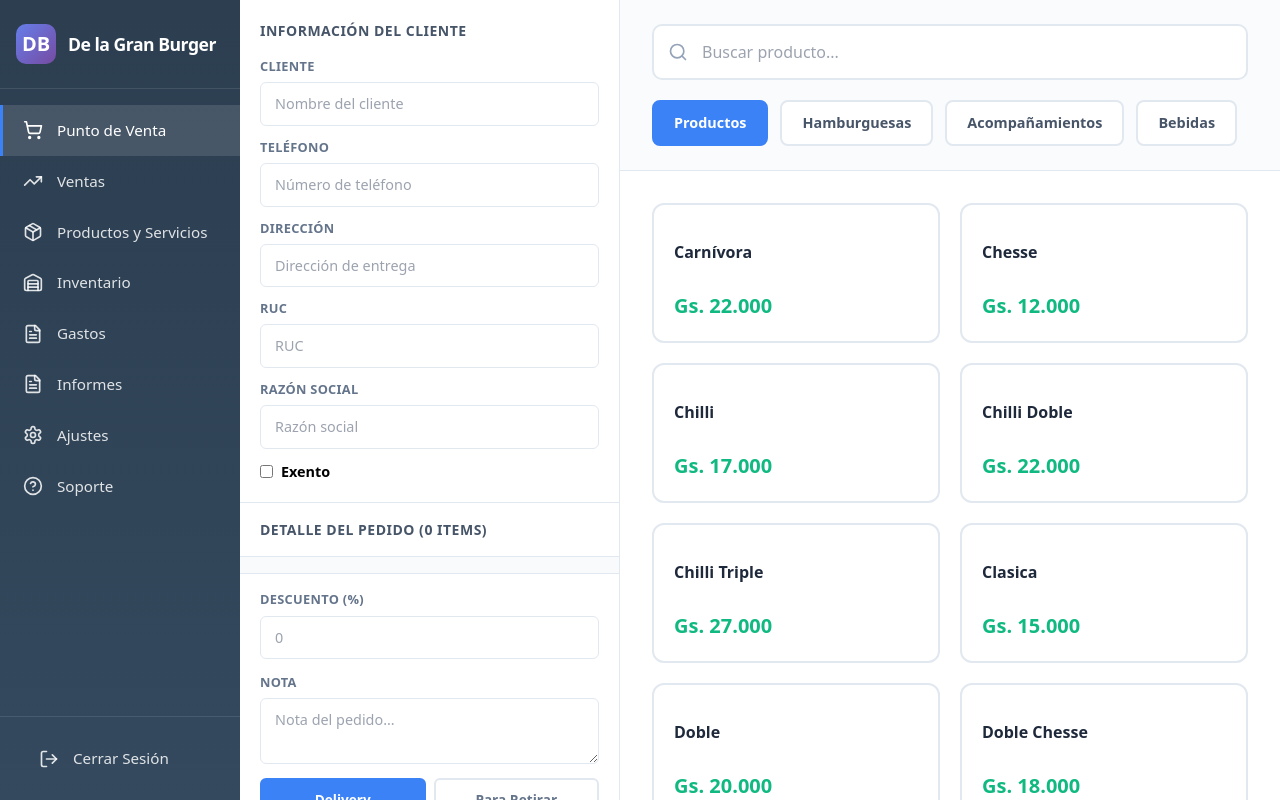
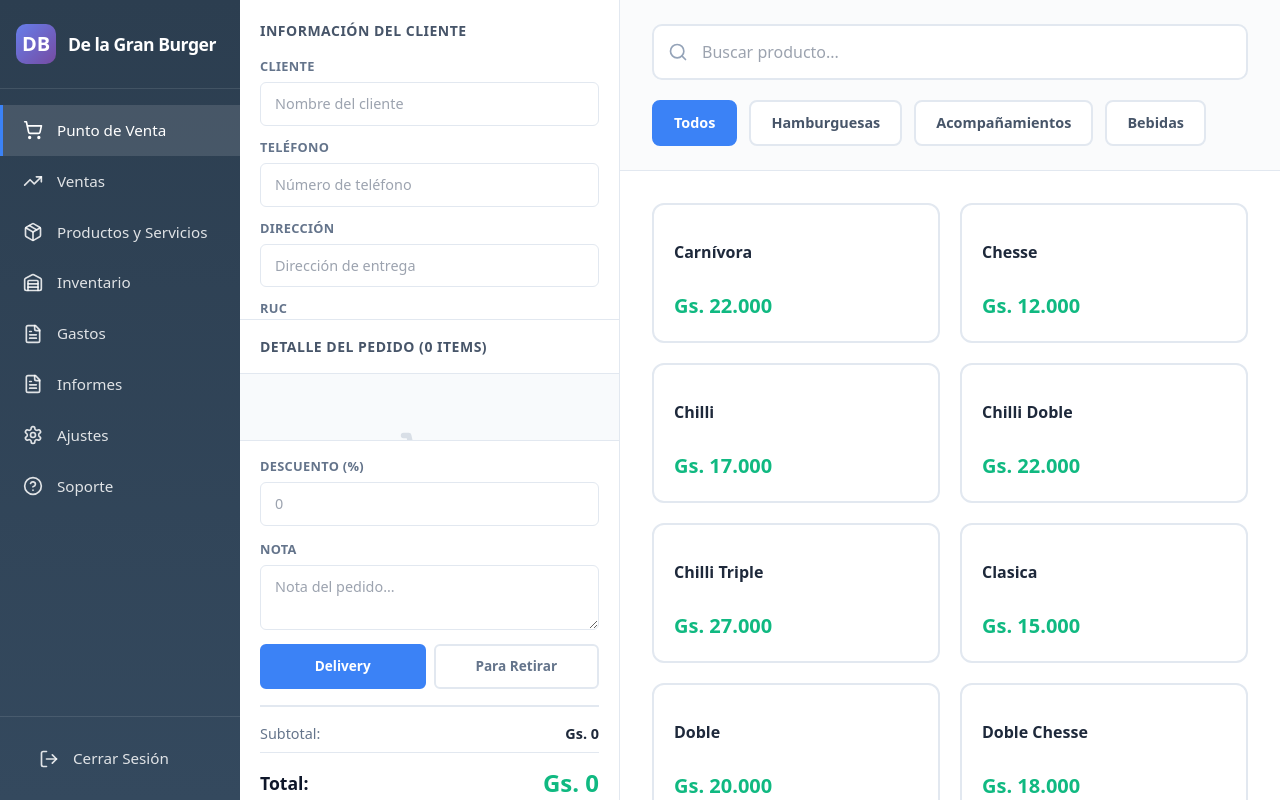
Before and after one commit to pedrocortti-cmd/sg-19d2f05f-f37b-44a8-8c08-37609d3831df-1771622501, a Next.js app: page / in a window 1280 px wide. Built offline with nearby package versions, Linux system fonts and the light colour scheme.

Commit message:
feat(pos): Enhance product categories with ordering and fix UI scrolling

```diff
--- a/src/pages/index.tsx
+++ b/src/pages/index.tsx
@@ -33,7 +33,7 @@ export default function Home() {
 
   // Estado de productos
   const [searchTerm, setSearchTerm] = useState<string>("");
-  const [selectedCategory, setSelectedCategory] = useState<string>("Productos");
+  const [selectedCategory, setSelectedCategory] = useState<string>("Todos");
 
   // Estado de gestión de productos y categorías
   const [products, setProducts] = useState<ProductType[]>([
@@ -60,13 +60,13 @@ export default function Home() {
 
   const [sales, setSales] = useState<Sale[]>([]);
 
-  const categoryNames = ["Productos", ...categories.filter(c => c.active).map(c => c.name)];
+  const categoryNames = ["Todos", ...categories.filter(c => c.active).sort((a, b) => a.order - b.order).map(c => c.name)];
 
   // Productos filtrados
   const filteredProducts = useMemo(() => {
     return products.filter(product => {
       const matchesSearch = product.name.toLowerCase().includes(searchTerm.toLowerCase());
-      const matchesCategory = selectedCategory === "Productos" || product.category === selectedCategory;
+      const matchesCategory = selectedCategory === "Todos" || product.category === selectedCategory;
       return matchesSearch && matchesCategory && product.active;
     });
   }, [searchTerm, selectedCategory, products]);
--- a/src/styles/pos.css
+++ b/src/styles/pos.css
@@ -92,12 +92,16 @@
   display: flex;
   flex-direction: column;
   overflow: hidden;
+  max-height: 100vh;
 }
 
 .pos-customer-section {
   padding: 1.25rem;
   border-bottom: 1px solid #e2e8f0;
   background: white;
+  overflow-y: auto;
+  flex-shrink: 0;
+  max-height: 40vh;
 }
 
 .pos-section-title {
@@ -159,6 +163,7 @@
   display: flex;
   flex-direction: column;
   overflow: hidden;
+  min-height: 0;
 }
 
 .pos-cart-header {
@@ -170,6 +175,7 @@
   text-transform: uppercase;
   letter-spacing: 0.5px;
   color: #475569;
+  flex-shrink: 0;
 }
 
 .pos-cart-items {
@@ -177,6 +183,7 @@
   overflow-y: auto;
   padding: 0.5rem;
   background: #f8fafc;
+  min-height: 0;
 }
 
 .pos-cart-item {
@@ -279,6 +286,9 @@
   background: white;
   border-top: 1px solid #e2e8f0;
   padding: 1rem 1.25rem;
+  flex-shrink: 0;
+  overflow-y: auto;
+  max-height: 45vh;
 }
 
 .pos-discount-section {
```
